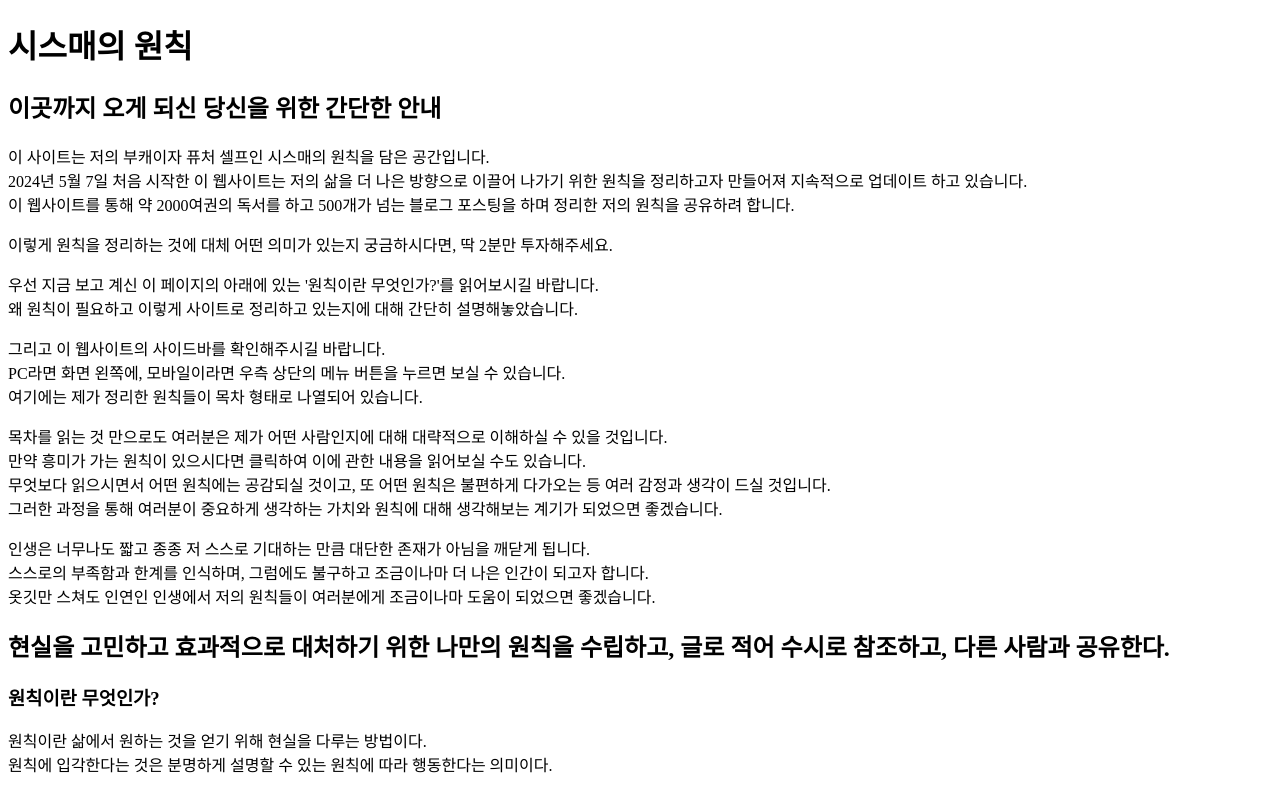
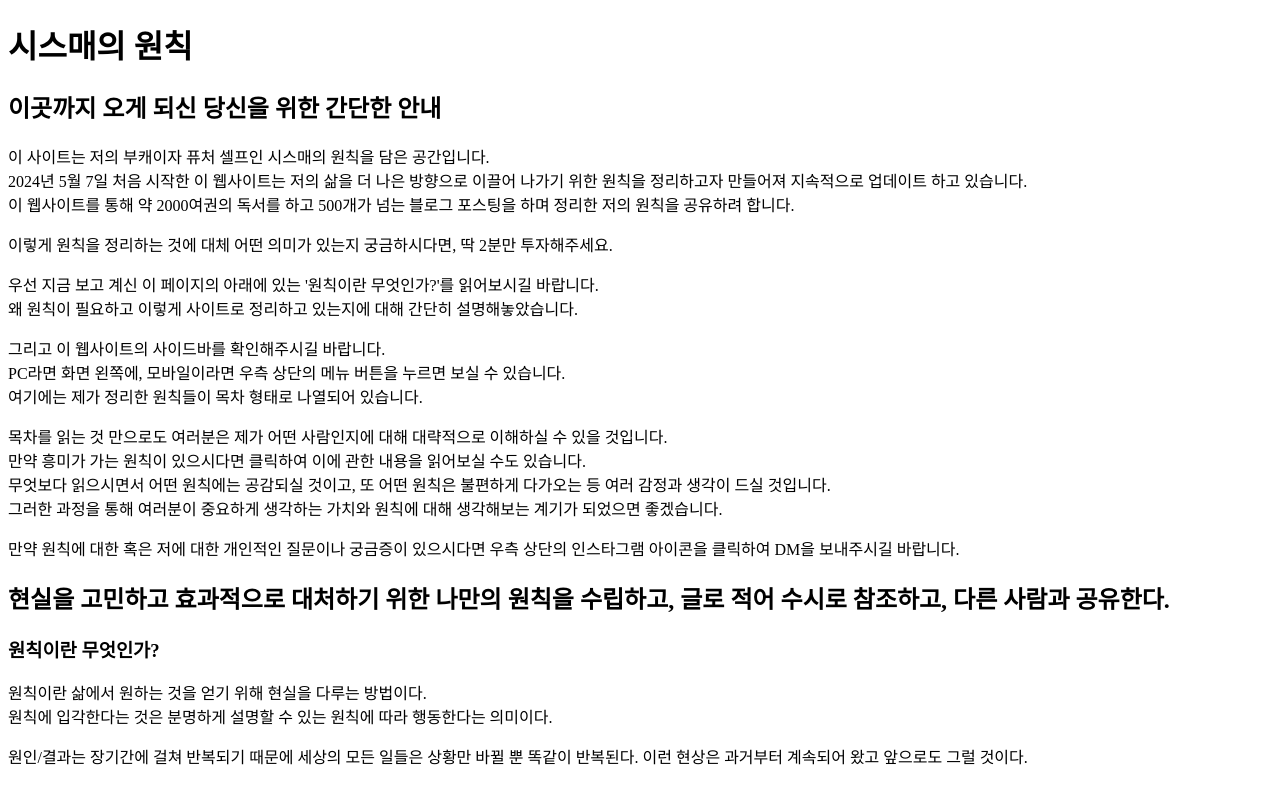
Before and after one commit to sysmae/principles, a Next.js app: page / in a window 1280 px wide. Shown: the top 787 px of the page. Built offline with nearby package versions, Linux system fonts and the light colour scheme.

Commit message:
인스타 추가

```diff
--- a/pages/index.mdx
+++ b/pages/index.mdx
@@ -20,9 +20,7 @@
 무엇보다 읽으시면서 어떤 원칙에는 공감되실 것이고, 또 어떤 원칙은 불편하게 다가오는 등 여러 감정과 생각이 드실 것입니다.
 그러한 과정을 통해 여러분이 중요하게 생각하는 가치와 원칙에 대해 생각해보는 계기가 되었으면 좋겠습니다.
 
-인생은 너무나도 짧고 종종 저 스스로 기대하는 만큼 대단한 존재가 아님을 깨닫게 됩니다.
-스스로의 부족함과 한계를 인식하며, 그럼에도 불구하고 조금이나마 더 나은 인간이 되고자 합니다.
-옷깃만 스쳐도 인연인 인생에서 저의 원칙들이 여러분에게 조금이나마 도움이 되었으면 좋겠습니다.
+만약 원칙에 대한 혹은 저에 대한 개인적인 질문이나 궁금증이 있으시다면 우측 상단의 인스타그램 아이콘을 클릭하여 DM을 보내주시길 바랍니다.
 
 ## 현실을 고민하고 효과적으로 대처하기 위한 나만의 원칙을 수립하고, 글로 적어 수시로 참조하고, 다른 사람과 공유한다.
 
```
Also changed, not shown: pages/_meta.json (+5 -5 lines), theme.config.tsx (+8 -0 lines).
